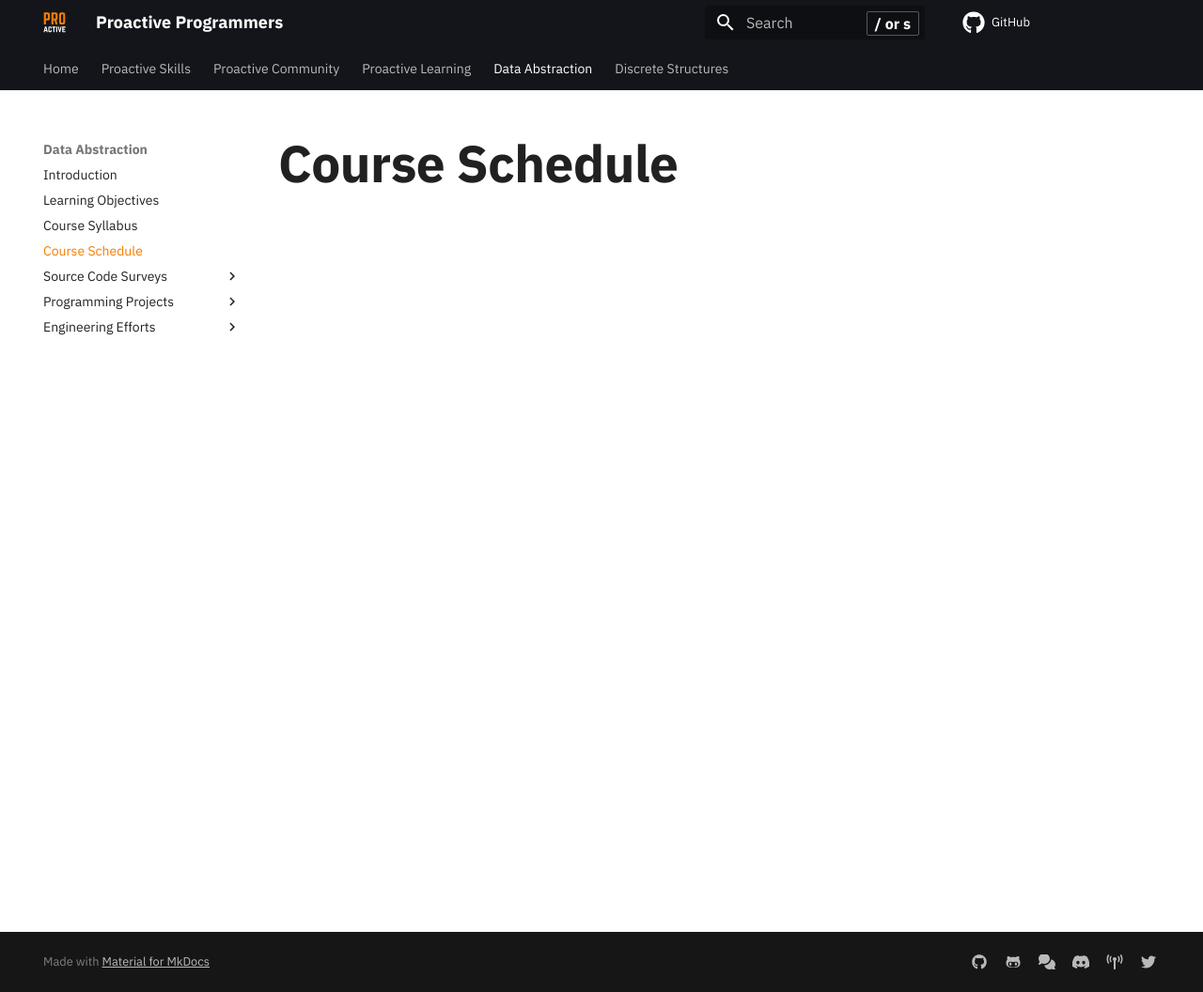
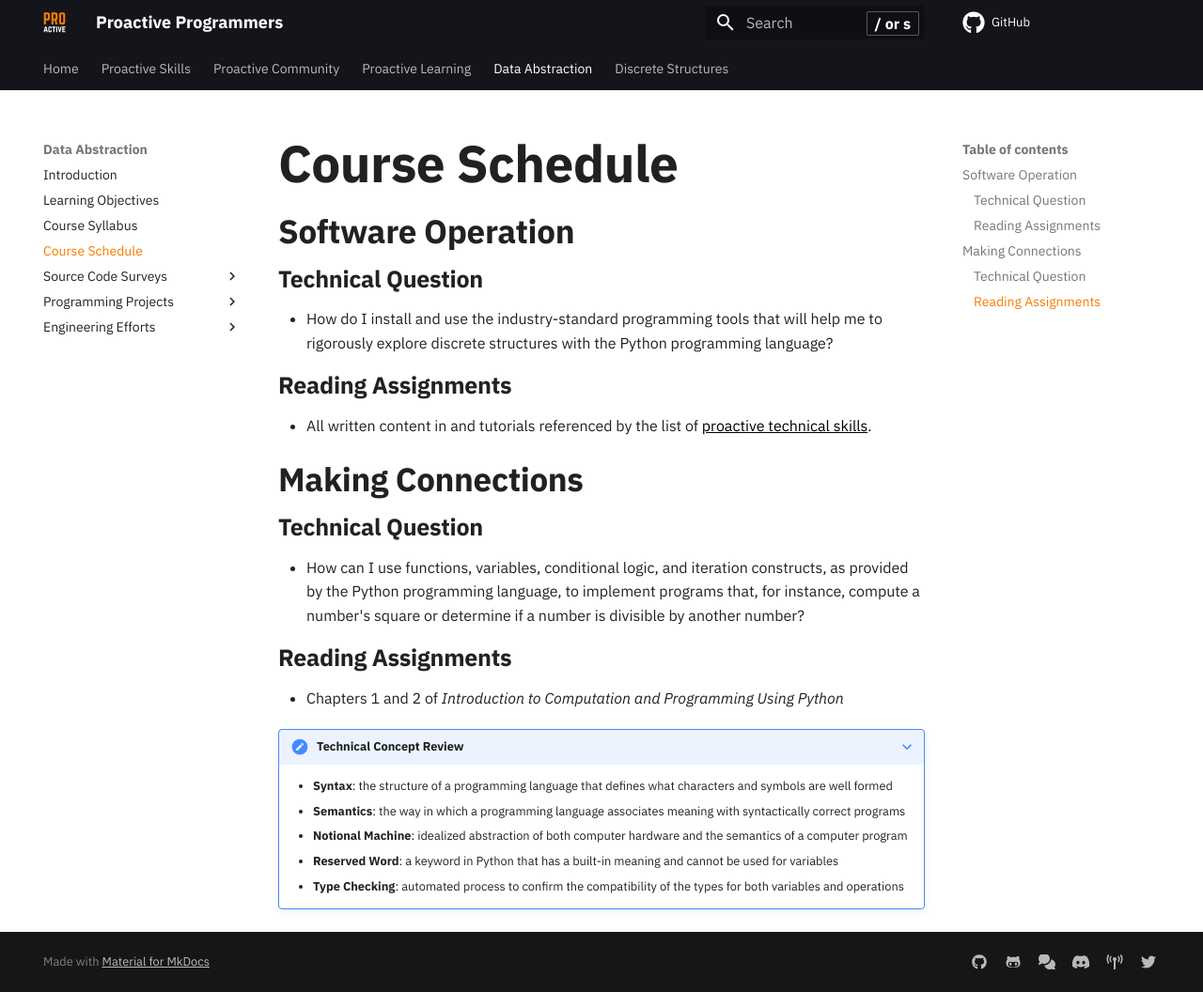
Before and after one commit to ProactiveProgrammers/www.proactiveprogrammers.com, an MkDocs documentation site: the page built from docs/data-abstraction/schedule-data-abstraction.md, in a window 1280 px wide and 1056 px high. Shown: the whole window at 94% size. Built offline with MkDocs 1.6.1 and Material for MkDocs 9.7.7, drawn with Linux system fonts in a browser that asks for light colours; comment, search, counter and statistics services are not loaded.

Commit message:
feat: Add first module content in schedule-data-abstraction.

```diff
--- a/docs/data-abstraction/schedule-data-abstraction.md
+++ b/docs/data-abstraction/schedule-data-abstraction.md
@@ -1 +1,40 @@
 # Course Schedule
+
+## Software Operation
+
+### Technical Question
+
+- How do I install and use the industry-standard programming tools that will
+  help me to rigorously explore discrete structures with the Python programming
+  language?
+
+### Reading Assignments
+
+- All written content in and tutorials referenced by the list of [proactive
+  technical skills](/technical-skills/introduction-technical-skills).
+
+## Making Connections
+
+### Technical Question
+
+- How can I use functions, variables, conditional logic, and iteration
+  constructs, as provided by the Python programming language, to implement
+  programs that, for instance, compute a number's square or determine if a
+  number is divisible by another number?
+
+### Reading Assignments
+
+- Chapters 1 and 2 of *Introduction to Computation and Programming Using Python*
+
+???+ note "Technical Concept Review"
+
+    - **Syntax**: the structure of a programming language that defines what
+      characters and symbols are well formed
+    - **Semantics**: the way in which a programming language associates meaning
+      with syntactically correct programs
+    - **Notional Machine**: idealized abstraction of both computer hardware and
+      the semantics of a computer program
+    - **Reserved Word**: a keyword in Python that has a built-in meaning and
+      cannot be used for variables
+    - **Type Checking**: automated process to confirm the compatibility of the
+      types for both variables and operations
```
